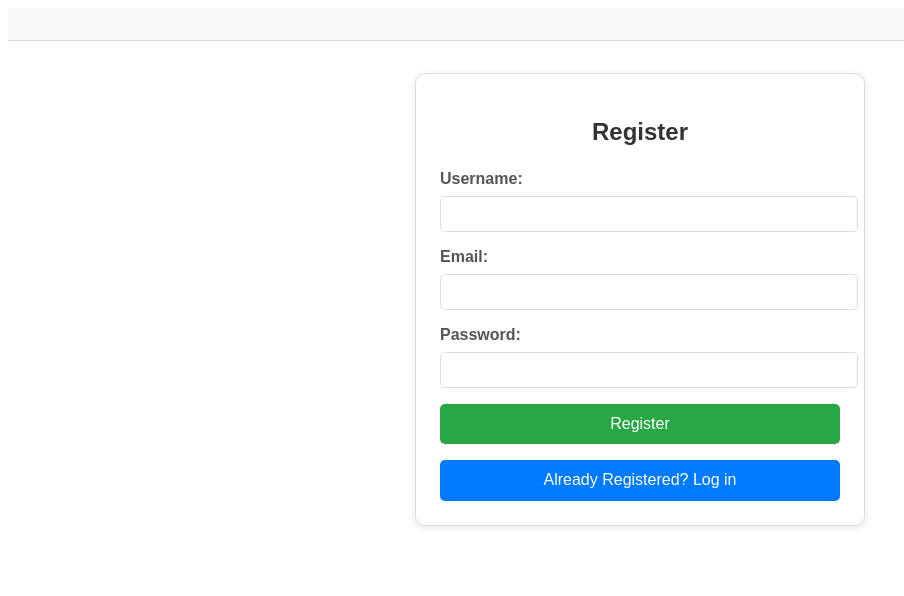
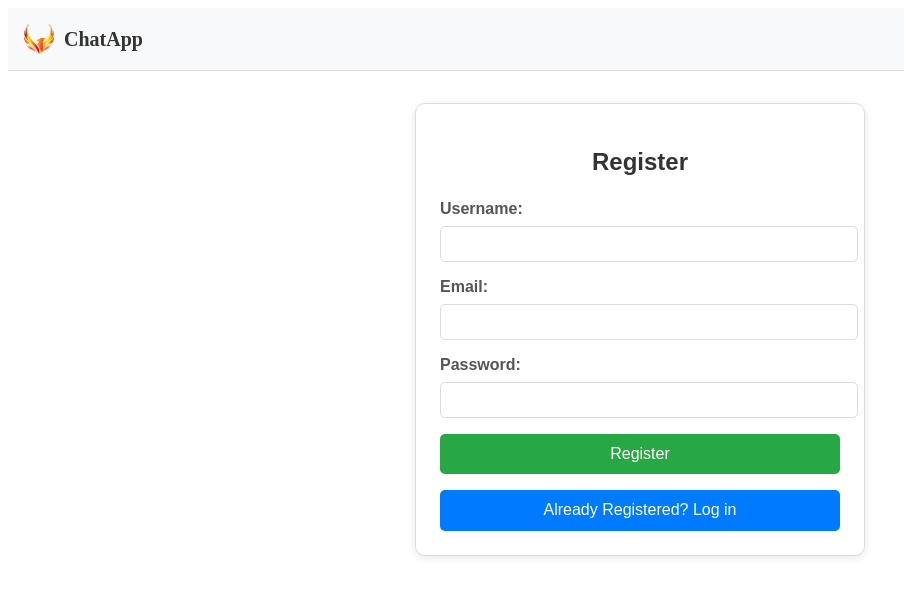
Before and after one commit to AlexanderAngelov21/chat-app-fe, an Angular app in the folder chatapp-frontend/: page /register in a window 1280 px wide. Shown: the top 596 px of the page, without its empty margins (0-904 px from the left). Built offline with nearby package versions, Linux system fonts and the light colour scheme.

Commit message:
Small UI update

```diff
--- a/chatapp-frontend/angular.json
+++ b/chatapp-frontend/angular.json
@@ -21,6 +21,7 @@
             ],
             "tsConfig": "tsconfig.app.json",
             "assets": [
+              "src/assets",
               {
                 "glob": "**/*",
                 "input": "public"
--- a/chatapp-frontend/src/app/app.component.css
+++ b/chatapp-frontend/src/app/app.component.css
@@ -1,18 +1,18 @@
-/* General Button Styling */
+
 .btn {
   padding: 0.5rem 1rem;
   border: none;
   border-radius: 5px;
-    text-decoration: none; /* For anchor buttons */
+  text-decoration: none;
   font-size: 1rem;
   font-family: Arial, sans-serif;
   cursor: pointer;
   display: inline-block;
 }
 
-  /* Logout Button */
+
 .logout-btn {
-    background-color: #dc3545; /* Red */
+  background-color: #dc3545;
   color: white;
 }
 
@@ -20,9 +20,9 @@
   background-color: #c82333;
 }
 
-  /* Search Button */
+
 .search-btn {
-    background-color: #007bff; /* Blue */
+  background-color: #007bff;
   color: white;
   margin-left: 1rem;
 }
@@ -31,16 +31,36 @@
   background-color: #0056b3;
 }
 
-  /* Header Container */
+
 .header-container {
   padding: 1rem;
-    background-color: #f8f9fa; /* Light grey */
+  background-color: #f8f9fa;
   display: flex;
-    justify-content: flex-end; /* Align buttons to the right */
-    border-bottom: 1px solid #ddd; /* Add a bottom border */
+  justify-content: space-between;
+  align-items: center;
+  border-bottom: 1px solid #ddd;
 }
+
+
+.logo-container {
+  display: flex;
+  align-items: center;
+}
+
+.chatapp-logo {
+  width: 30px;
+  height: 30px;
+  margin-right: 10px;
+}
+
+.chatapp-title {
+  font-size: 20px;
+  font-weight: bold;
+  color: #333;
+}
+
 
 .auth-buttons {
   display: flex;
-    gap: 1rem; /* Add spacing between buttons */
+  gap: 1rem;
 }
--- a/chatapp-frontend/src/app/app.component.html
+++ b/chatapp-frontend/src/app/app.component.html
@@ -1,7 +1,10 @@
 <div class="header-container">
+  <div class="logo-container">
+    <img src="/assets/chatapp.png" alt="ChatApp Logo" class="chatapp-logo">
+    <span class="chatapp-title">ChatApp</span>
+  </div>
   <div *ngIf="isAuthenticated()" class="auth-buttons">
     <button class="btn logout-btn" (click)="logout()">Logout</button>
-
   </div>
 </div>
 
```
Also changed, not shown: chatapp-frontend/src/assets/chatapp.png (added). Lines whose indentation alone changed are shown as unchanged.
